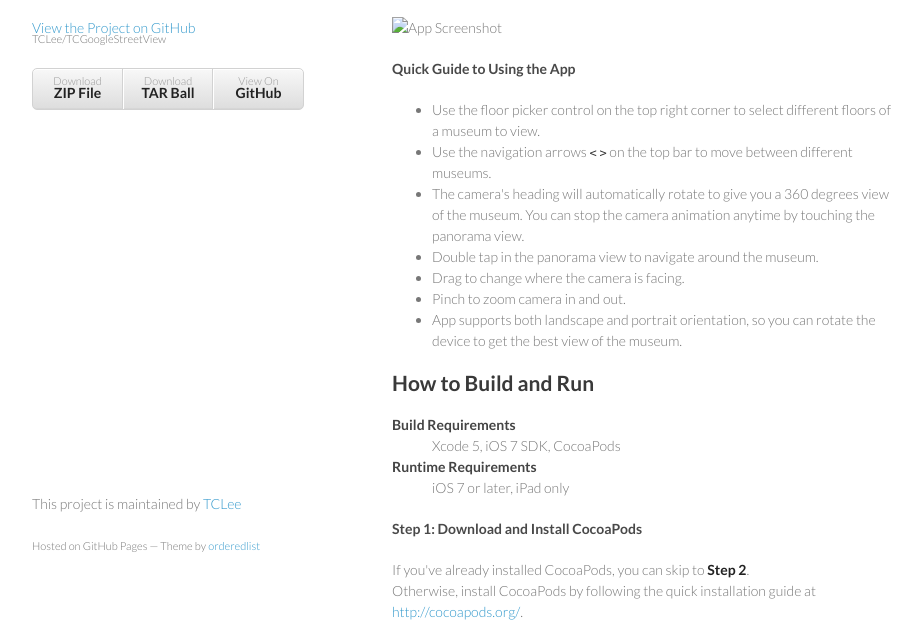
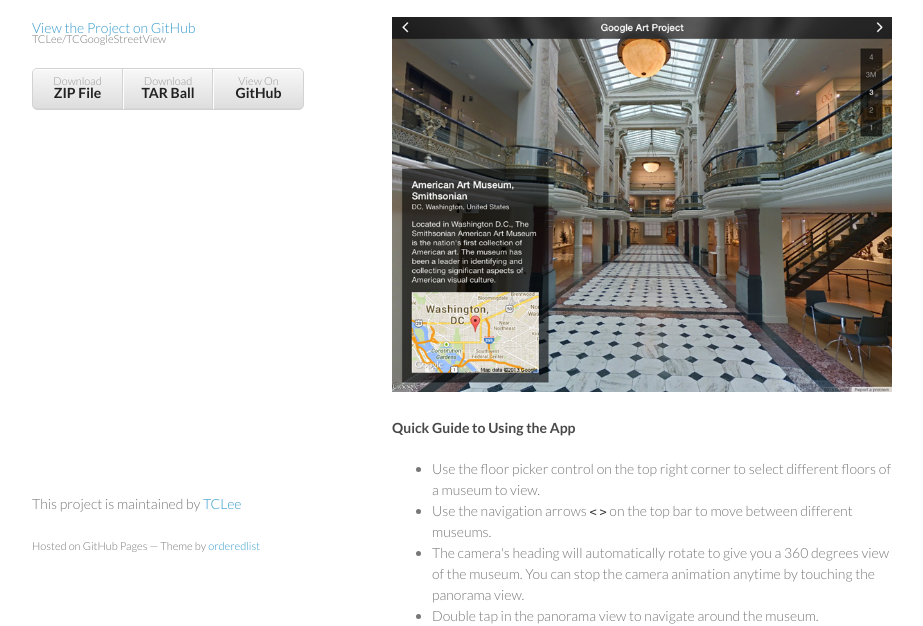
Before and after one commit to TCLee/TCGoogleStreetView, a plain HTML site: page index.html in a window 1280 px wide. Shown: the part 175-801 px from the top of the page, without its empty margins (178-1101 px from the left). Drawn offline with Linux system fonts and the light colour scheme.

Commit message:
Fixed missing image URL.

```diff
--- a/index.html
+++ b/index.html
@@ -34,7 +34,7 @@
 <p>This sample app uses Google Street View technology to give users a virtual tour of the museums featured in Google Art Project.
 This app also features a speaking tour guide that makes use of the new class introduced in iOS 7 - <code>AVSpeechSynthesizer</code>.</p>
 
-<p><img src="README-Images/Screenshot.jpg" alt="App Screenshot" title="App Screenshot"></p>
+<p><img src="images/Screenshot.jpg" alt="App Screenshot" title="App Screenshot"></p>
 
 <h4>
 <a name="quick-guide-to-using-the-app" class="anchor" href="#quick-guide-to-using-the-app"><span class="octicon octicon-link"></span></a>Quick Guide to Using the App</h4>
```
Also changed, not shown: images/Screenshot.jpg (added).
